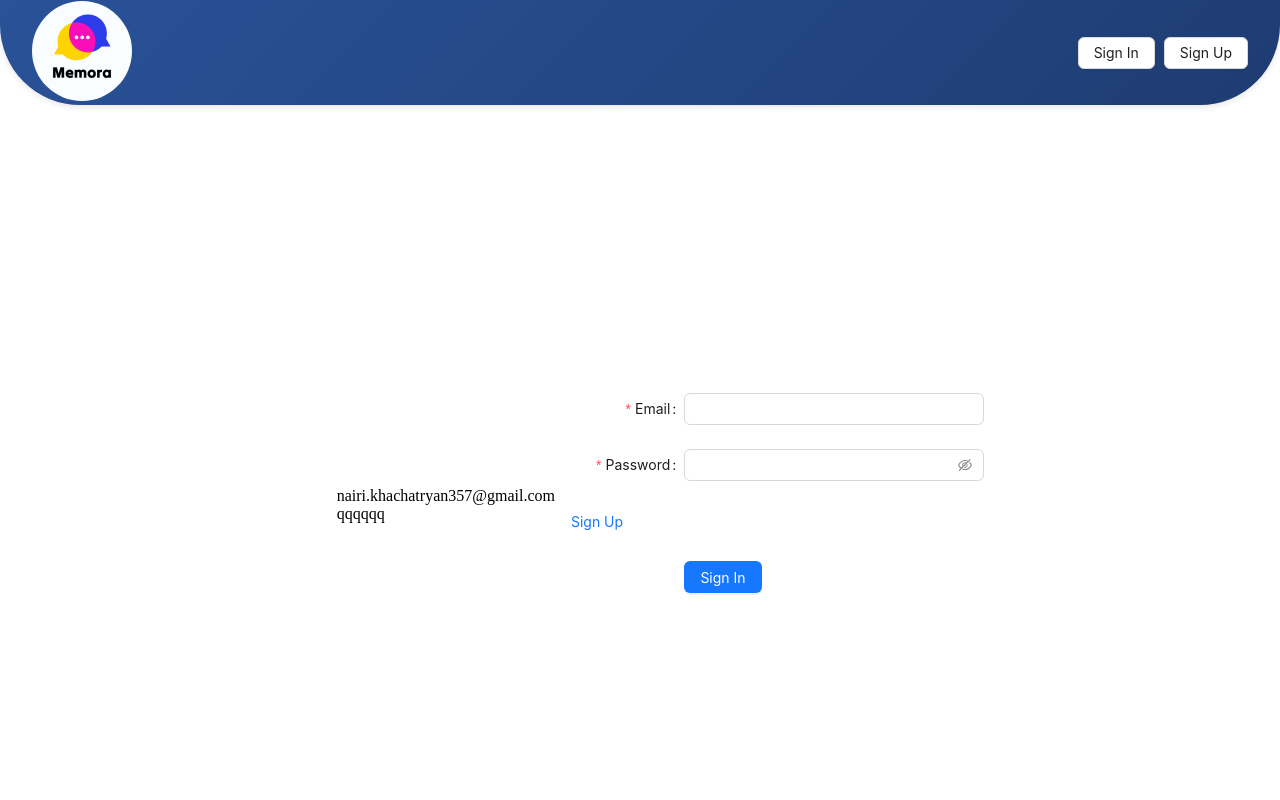
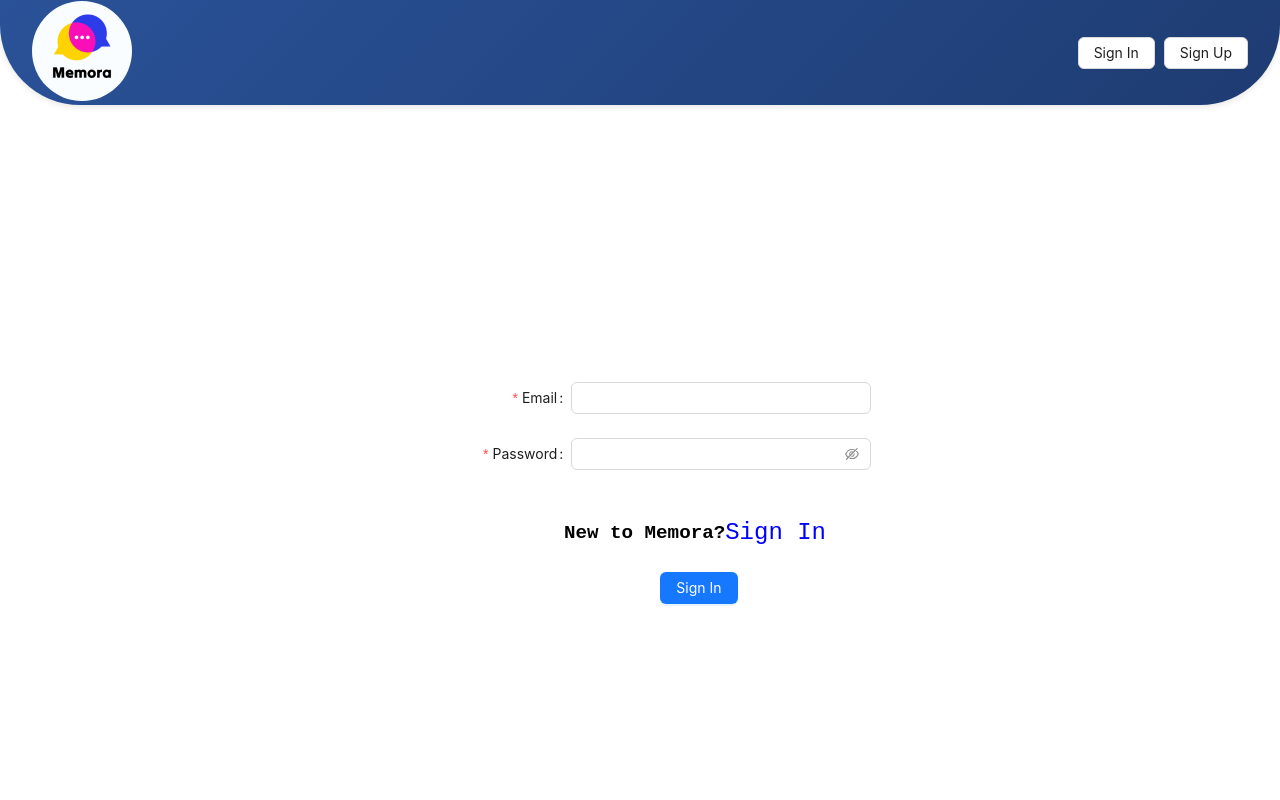
Before and after one commit to Nairi-Khachatryan/Memora, a React (Vite) app in the folder frontend/: page / in a window 1280 px wide. Both pictures are taken after a click on the button "Sign In". Shown: the top 800 px of the page. Built offline with nearby package versions, Linux system fonts and the light colour scheme.

Commit message:
chnage signin and signup styles

```diff
--- a/frontend/src/pages/auth/signIn/SignIn.module.scss
+++ b/frontend/src/pages/auth/signIn/SignIn.module.scss
@@ -7,6 +7,33 @@
   background-color: white;
 }
 
+.linkNavigate {
+  color: black;
+  display: flex;
+  flex-wrap: wrap;
+  align-items: center;
+  align-content: center;
+  flex-direction: row;
+  margin-left: 110px;
+  font-size: 0.6rem;
+  padding: 20px;
+  font-family: 'Courier New';
+}
+
+.myLink {
+  color: blue;
+  font-size: 1.5rem;
+  text-decoration: none;
+
+  &:hover {
+    text-decoration: underline;
+  }
+}
+
+.submitBtn {
+  margin-left: 89px;
+}
+
 .input {
   width: 300px;
 }
--- a/frontend/src/pages/auth/signIn/SignIn.tsx
+++ b/frontend/src/pages/auth/signIn/SignIn.tsx
@@ -2,7 +2,7 @@ import { useAppDispatch } from '../../../app/hooks';
 import { ROUTES } from '../../../routes/routhPath';
 import { useToast } from '../../../hooks/useToast';
 import { signInUser } from '../../../api/authApi';
-import { useNavigate } from 'react-router-dom';
+import { Link, useNavigate } from 'react-router-dom';
 import { useForm } from 'antd/es/form/Form';
 import { Button, Form, Input } from 'antd';
 import type { FormProps } from 'antd';
@@ -32,10 +32,10 @@ export const SignIn: React.FC = () => {
   return (
     <>
       <div className={s.formContainer}>
-        <div>
+        {/* <div>
           <div>nairi.khachatryan357@gmail.com</div>
           <div>qqqqqq</div>
-        </div>
+        </div> */}
         <Form
           form={form}
           name="basic"
@@ -67,14 +67,16 @@ export const SignIn: React.FC = () => {
           >
             <Input.Password className={s.input} />
           </Form.Item>
-          <Form.Item>
-            <Button onClick={() => navigate(ROUTES.SIGN_UP)} type="link">
-              Sign Up
-            </Button>
-          </Form.Item>
+
+          <div className={s.linkNavigate}>
+            <h1>New to Memora?</h1>
+            <Link className={s.myLink} to={ROUTES.SIGN_UP}>
+              Sign In
+            </Link>
+          </div>
 
           <Form.Item label={null}>
-            <Button type="primary" htmlType="submit">
+            <Button className={s.submitBtn} type="primary" htmlType="submit">
               Sign In
             </Button>
           </Form.Item>
--- a/frontend/src/pages/auth/signUp/SignUp.module.scss
+++ b/frontend/src/pages/auth/signUp/SignUp.module.scss
@@ -7,6 +7,41 @@
   background-color: white;
 }
 
+._form_1ljcw_1 {
+  display: flex;
+  justify-content: center;
+  align-items: center;
+  width: 500px;
+  height: 500px;
+}
+
+.linkNavigate {
+  font-size: 0.7rem;
+  color: black;
+  padding: 10px;
+  display: flex;
+  flex-wrap: wrap;
+  flex-direction: row;
+  align-content: center;
+  align-items: center;
+  margin-left: 82px;
+  font-family: 'Courier New';
+}
+
+.myLink {
+  color: blue;
+  font-size: 1.2rem;
+  text-decoration: none;
+
+  &:hover {
+    text-decoration: underline;
+  }
+}
+
+.submitBtn {
+  margin-left: 80px;
+}
+
 .input {
   width: 300px;
 }
--- a/frontend/src/pages/auth/signUp/SignUp.tsx
+++ b/frontend/src/pages/auth/signUp/SignUp.tsx
@@ -3,7 +3,7 @@ import { useAppDispatch } from '../../../app/hooks';
 import { ROUTES } from '../../../routes/routhPath';
 import { useToast } from '../../../hooks/useToast';
 import { createUser } from '../../../api/authApi';
-import { useNavigate } from 'react-router-dom';
+import { Link, useNavigate } from 'react-router-dom';
 import { useForm } from 'antd/es/form/Form';
 import React, { useState } from 'react';
 import type { FormProps } from 'antd';
@@ -48,9 +48,9 @@ export const SignUp: React.FC = () => {
   };
 
   return (
-    <>
     <div className={s.formContainer}>
       <Form
+        className={s.form}
         form={form}
         name="basic"
         labelCol={{ span: 8 }}
@@ -108,19 +108,19 @@ export const SignUp: React.FC = () => {
           <Checkbox>Remember me</Checkbox>
         </Form.Item>
 
-          <Form.Item>
-            <Button onClick={() => navigate(ROUTES.SIGN_IN)} type="link">
+        <div className={s.linkNavigate}>
+          <h1> Already have an account?</h1>
+          <Link className={s.myLink} to={ROUTES.SIGN_IN}>
             Sign In
-            </Button>
-          </Form.Item>
+          </Link>
+        </div>
 
         <Form.Item label={null}>
-            <Button type="primary" htmlType="submit">
+          <Button className={s.submitBtn} type="primary" htmlType="submit">
             Sign Up
           </Button>
         </Form.Item>
       </Form>
     </div>
-    </>
   );
 };
```
Lines whose indentation alone changed are shown as unchanged.
